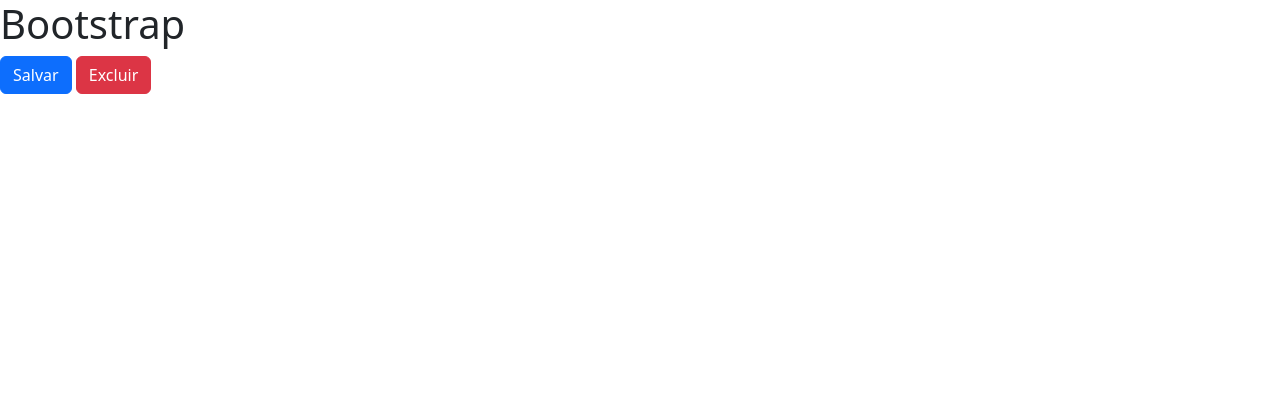
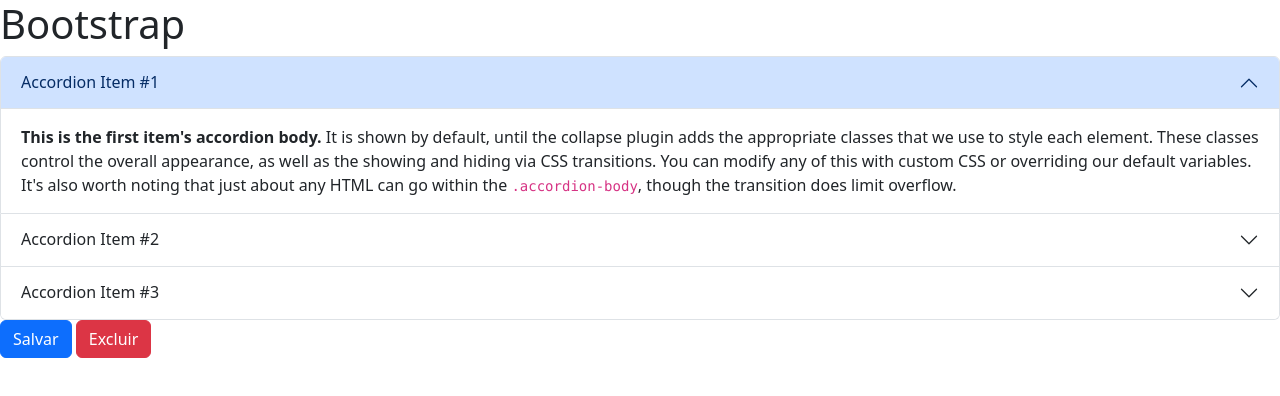
Before and after one commit to digsales/Pos-Graduacao-Desenvolvimento-Full-Stack-e-Cloud-Computing, a plain HTML site: page Módulo I - Padrões Web e Banco de dados/Projeto Loja/bootstrap.html in a window 1280 px wide. Drawn offline with nearby package versions, Linux system fonts and the light colour scheme.

Commit message:
add accordion

```diff
--- a/Módulo I - Padrões Web e Banco de dados/Projeto Loja/bootstrap.html
+++ b/Módulo I - Padrões Web e Banco de dados/Projeto Loja/bootstrap.html
@@ -4,10 +4,40 @@
     <meta charset="UTF-8" />
     <meta name="viewport" content="width=device-width, initial-scale=1.0" />
     <title>Bootstrap</title>
+    <!-- Bootstrap CSS -->
     <link href="https://cdn.jsdelivr.net/npm/bootstrap@5.3.3/dist/css/bootstrap.min.css" rel="stylesheet" integrity="sha384-QWTKZyjpPEjISv5WaRU9OFeRpok6YctnYmDr5pNlyT2bRjXh0JMhjY6hW+ALEwIH" crossorigin="anonymous" />
+    <!-- Bootstrap JS -->
+    <script src="https://cdn.jsdelivr.net/npm/bootstrap@5.3.3/dist/js/bootstrap.bundle.min.js" integrity="sha384-YvpcrYf0tY3lHB60NNkmXc5s9fDVZLESaAA55NDzOxhy9GkcIdslK1eN7N6jIeHz" crossorigin="anonymous"></script>
   </head>
   <body>
     <h1>Bootstrap</h1>
+
+    <div class="accordion" id="accordionExample">
+      <div class="accordion-item">
+        <h2 class="accordion-header">
+          <button class="accordion-button" type="button" data-bs-toggle="collapse" data-bs-target="#collapseOne" aria-expanded="true" aria-controls="collapseOne">Accordion Item #1</button>
+        </h2>
+        <div id="collapseOne" class="accordion-collapse collapse show" data-bs-parent="#accordionExample">
+          <div class="accordion-body"><strong>This is the first item's accordion body.</strong> It is shown by default, until the collapse plugin adds the appropriate classes that we use to style each element. These classes control the overall appearance, as well as the showing and hiding via CSS transitions. You can modify any of this with custom CSS or overriding our default variables. It's also worth noting that just about any HTML can go within the <code>.accordion-body</code>, though the transition does limit overflow.</div>
+        </div>
+      </div>
+      <div class="accordion-item">
+        <h2 class="accordion-header">
+          <button class="accordion-button collapsed" type="button" data-bs-toggle="collapse" data-bs-target="#collapseTwo" aria-expanded="false" aria-controls="collapseTwo">Accordion Item #2</button>
+        </h2>
+        <div id="collapseTwo" class="accordion-collapse collapse" data-bs-parent="#accordionExample">
+          <div class="accordion-body"><strong>This is the second item's accordion body.</strong> It is hidden by default, until the collapse plugin adds the appropriate classes that we use to style each element. These classes control the overall appearance, as well as the showing and hiding via CSS transitions. You can modify any of this with custom CSS or overriding our default variables. It's also worth noting that just about any HTML can go within the <code>.accordion-body</code>, though the transition does limit overflow.</div>
+        </div>
+      </div>
+      <div class="accordion-item">
+        <h2 class="accordion-header">
+          <button class="accordion-button collapsed" type="button" data-bs-toggle="collapse" data-bs-target="#collapseThree" aria-expanded="false" aria-controls="collapseThree">Accordion Item #3</button>
+        </h2>
+        <div id="collapseThree" class="accordion-collapse collapse" data-bs-parent="#accordionExample">
+          <div class="accordion-body"><strong>This is the third item's accordion body.</strong> It is hidden by default, until the collapse plugin adds the appropriate classes that we use to style each element. These classes control the overall appearance, as well as the showing and hiding via CSS transitions. You can modify any of this with custom CSS or overriding our default variables. It's also worth noting that just about any HTML can go within the <code>.accordion-body</code>, though the transition does limit overflow.</div>
+        </div>
+      </div>
+    </div>
 
     <button type="button" class="btn btn-primary">Salvar</button>
 
```
